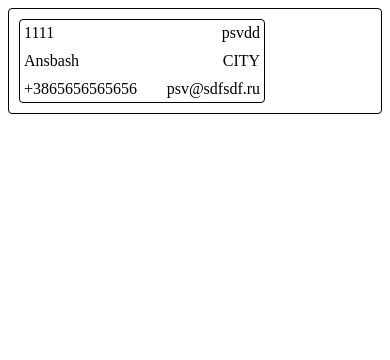
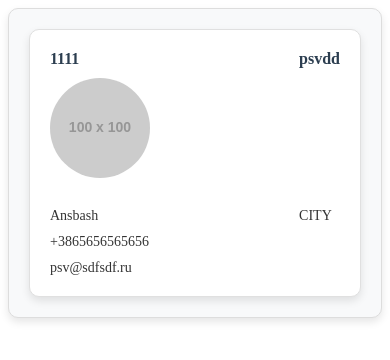
Before and after one commit to SerPanTeam/ICH-HW, a plain HTML site: page 15/index.html in a window 390 px wide. Drawn offline with Linux system fonts and the light colour scheme; no server answers; placeholder pictures from the web are drawn by us.

Commit message:
ADD: HW15

```diff
--- a/15/index.html
+++ b/15/index.html
@@ -6,6 +6,8 @@
     <meta name="viewport" content="width=device-width, initial-scale=1.0">
     <title>Document</title>
     <link rel="stylesheet" href="style.css">
+    <link rel="stylesheet" href="https://cdnjs.cloudflare.com/ajax/libs/font-awesome/6.0.0-beta3/css/all.min.css">
+
 </head>
 
 <body>
--- a/15/script.js
+++ b/15/script.js
@@ -5,25 +5,34 @@
 id, username, email, address.city, phone и company.name. Стили добавляем произвольно.
 */
 
+let mainContainer = document.querySelector('.container');
 fetch('https://jsonplaceholder.typicode.com/users')
     .then(result => result.json())
     .then(data => {
         console.table(data);
-        let container = document.createElement('div').classList.add('container');
         data.forEach(val => {
-            let id = document.createElement('div').classList.add('id');
-            id.co = val.id;
-            let username = document.createElement('div').classList.add('username');
-            username = val.username;
-            let email = document.createElement('div').classList.add('email');
+            let container = document.createElement('div');
+            container.classList.add('container__item');
+            container.append(
+                createElement('id', val.id),
+                createElement('username', val.username),
+                createElement('email', val.email),
+                createElement('city', val.address.city),
+                createElement('phone', val.phone),
+                createElement('company', val.company.name),
+            );
+            console.log(val);
+            mainContainer.append(container);
 
-            let city = document.createElement('div').classList.add('city');
-            let phone = document.createElement('div').classList.add('phone');
-            let company = document.createElement('div').classList.add('company');
-            console.log(val.id);
         });
     })
+    .catch(error => {
+        console.error('Fetch error:', error);
+    });
 
-    function createElement(nameElement){
-
-    }
+    function createElement(nameElement, valueElement) {
+            let element = document.createElement('div');
+            element.classList.add(nameElement);
+            element.textContent = valueElement;
+            return element;
+        }
--- a/15/style.css
+++ b/15/style.css
@@ -1,18 +1,119 @@
+/* Основной контейнер для всех карточек */
 .container {
-    border: 1px solid;
-    border-radius: 4px;
-    padding: 10px;
-    display: flex;
+    border: 1px solid #ddd;
+    border-radius: 10px;
+    padding: 20px;
+    display: grid;
+    grid-template-columns: repeat(auto-fit, minmax(300px, 1fr)); /* Колонки адаптируются под размер экрана */
+    gap: 20px;
+    background-color: #f8f9fa;
+    box-shadow: 0 4px 8px rgba(0, 0, 0, 0.1);
 }
 
+/* Индивидуальные карточки */
 .container__item {
     display: grid;
-    grid-template-columns: repeat(2, 1fr); /* Две колонки, каждая занимает половину ширины */
-    gap: 10px;
-    border: 1px solid;
-    padding: 4px;
-    border-radius: 4px;
+    grid-template-columns: 1fr 1fr; /* Две колонки */
+    grid-template-rows: auto 120px auto auto auto; /* Пять строк: добавлена строка для фото */
+    gap: 10px 20px; /* Вертикальный и горизонтальный промежуток */
+    border: 1px solid #e0e0e0;
+    padding: 20px;
+    border-radius: 10px;
+    background-color: #ffffff;
+    box-shadow: 0 4px 8px rgba(0, 0, 0, 0.1);
+    transition: transform 0.2s ease-in-out, box-shadow 0.2s ease-in-out;
+    align-items: start; /* Выравнивание по верху */
 }
-.container__item > :nth-child(2n) {
-    justify-self: end; /* Выровнять элементы второй колонки вправо */
+
+/* Эффект при наведении на карточку */
+.container__item:hover {
+    transform: translateY(-5px);
+    box-shadow: 0 8px 16px rgba(0, 0, 0, 0.2);
 }
+
+/* Стили для первой строки: id и username */
+.container__item .id {
+    font-weight: bold;
+    font-size: 16px;
+    color: #2c3e50;
+    display: flex;
+    align-items: center;
+}
+
+.container__item .username {
+    font-weight: bold;
+    font-size: 16px;
+    color: #2c3e50;
+    display: flex;
+    align-items: center;
+    justify-content: flex-end; /* Выровнять текст по правому краю */
+    text-align: right; /* Выравнивание текста внутри элемента */
+}
+
+/* Стили для строки с city и company */
+.container__item .city,
+.container__item .company {
+    grid-column: span 1;
+    font-size: 14px;
+    color: #333;
+    display: flex;
+    align-items: center;
+}
+
+/* Стили для строки с phone */
+.container__item .phone {
+    grid-column: span 2;
+    font-size: 14px;
+    color: #333;
+    display: flex;
+    align-items: center;
+}
+
+/* Стили для строки с email */
+.container__item .email {
+    grid-column: span 2;
+    font-size: 14px;
+    color: #333;
+    display: flex;
+    align-items: center;
+}
+
+/* Место под фото (создаем через CSS) */
+.container__item::before {
+    content: '';
+    display: block;
+    grid-column: span 2; /* Охватывает обе колонки */
+    grid-row: 2; /* Помещает на вторую строку */
+    width: 100px;
+    height: 100px;
+    background-color: #f0f0f0; /* Фон области под фото */
+    border-radius: 50%; /* Круглая форма */
+    background-image: url('https://via.placeholder.com/100'); /* Место для изображения */
+    background-size: cover;
+    background-position: center;
+    margin: 0 auto; /* Центрируем круг в карточке */
+}
+
+/* Общие стили для иконок */
+.container__item > div i {
+    margin-right: 8px; /* Отступ между иконкой и текстом */
+    color: #555; /* Цвет иконок */
+}
+
+/* Дополнительные стили для адаптации */
+@media (max-width: 768px) {
+    .container {
+        grid-template-columns: 1fr; /* Одна колонка на мобильных устройствах */
+    }
+    .container__item {
+        grid-template-columns: 1fr; /* Содержимое карточек также в одну колонку */
+        text-align: left;
+    }
+    .container__item .username {
+        justify-content: flex-start; /* Выровнять текст по левому краю на мобильных */
+        text-align: left; /* Выравнивание текста внутри элемента */
+    }
+    .container__item::before {
+        margin: 0; /* Убираем центрирование на мобильных */
+    }
+}
```
